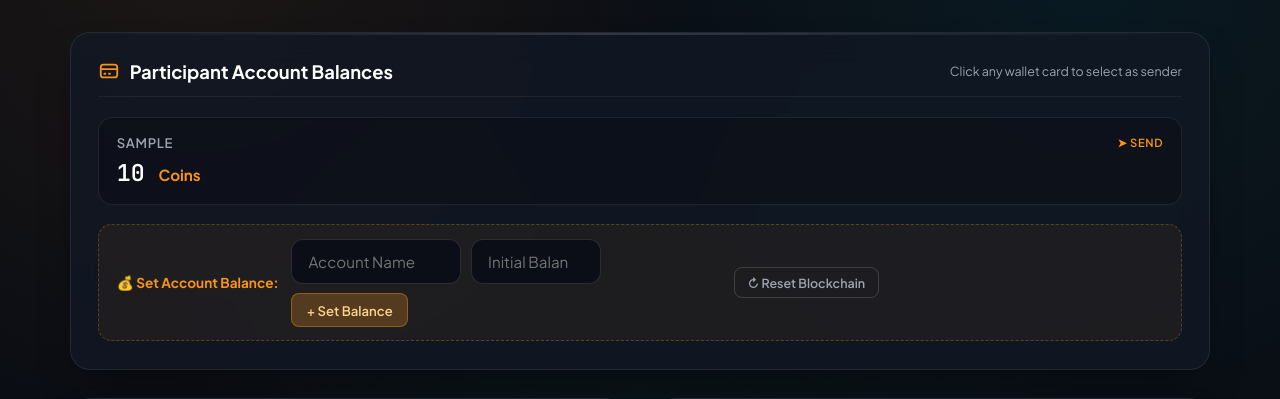
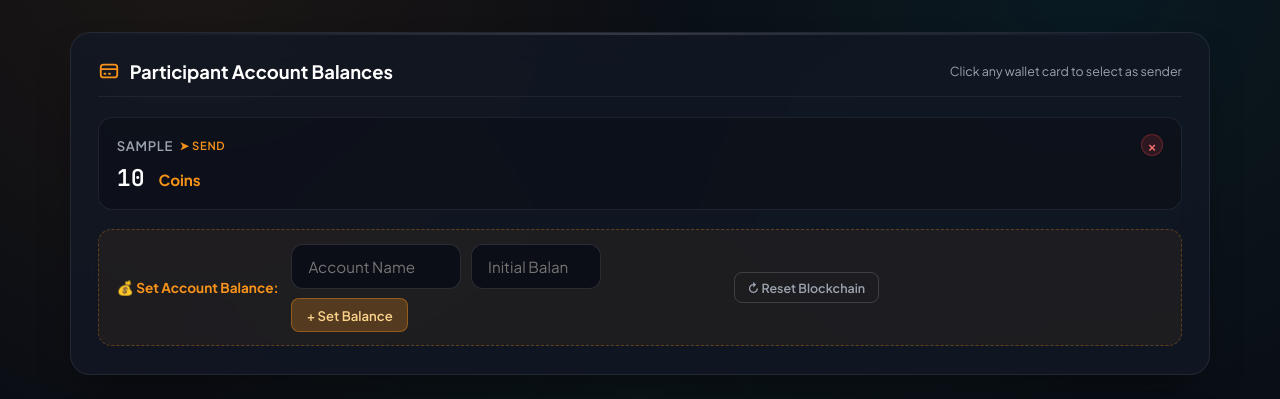
Before and after one commit to Jagadamba24/Bitcoin-Transaction, a Flask app: page / in a window 1280 px wide. Shown: the part 186-585 px from the top of the page. Run offline with Flask 3, Linux system fonts and the light colour scheme; tables that the repository leaves empty hold one stand-in row (values such as "Sample post").

Commit message:
Remove initial participants and add participant delete action

```diff
--- a/app.py
+++ b/app.py
@@ -14,6 +14,7 @@ from blockchain import (
     set_account_balance,
     deduct_balance,
     credit_balance,
+    delete_account,
     reset_database
 )
 
@@ -129,6 +130,14 @@ def set_balance():
     return redirect(url_for("index"))
 
 
+@app.route("/remove_account", methods=["POST"])
+def remove_account():
+    user = request.form.get("user", "").strip()
+    if user:
+        delete_account(user)
+    return redirect(url_for("index"))
+
+
 @app.route("/reset", methods=["POST"])
 def reset():
     reset_database()
--- a/blockchain.py
+++ b/blockchain.py
@@ -224,6 +224,15 @@ def get_unspent_ids():
     return [txid for txid in all_ids if txid not in spent_set]
 
 
+def delete_account(username):
+    if not username:
+        return
+    clean_user = username.strip()
+    cursor.execute("DELETE FROM accounts WHERE LOWER(username) = LOWER(?)", (clean_user,))
+    cursor.execute("DELETE FROM transactions WHERE LOWER(sender) = LOWER(?) OR LOWER(receiver) = LOWER(?)", (clean_user, clean_user))
+    conn.commit()
+
+
 def reset_database():
     cursor.execute("DELETE FROM transactions")
     cursor.execute("DELETE FROM spent")
--- a/templates/index.html
+++ b/templates/index.html
@@ -193,6 +193,29 @@
             color: var(--accent-bitcoin);
             font-size: 0.95rem;
             font-weight: 700;
+        }
+
+        .btn-remove-account {
+            background: rgba(239, 68, 68, 0.15);
+            border: 1px solid rgba(239, 68, 68, 0.3);
+            color: #f87171;
+            width: 22px;
+            height: 22px;
+            border-radius: 50%;
+            display: inline-flex;
+            align-items: center;
+            justify-content: center;
+            font-size: 0.9rem;
+            cursor: pointer;
+            line-height: 1;
+            padding: 0;
+            transition: all 0.2s ease;
+        }
+
+        .btn-remove-account:hover {
+            background: var(--danger-red);
+            color: #ffffff;
+            transform: scale(1.15);
         }
 
         /* Balance Setup Bar */
@@ -508,8 +531,14 @@
                 {% for user, balance in wallet_balances.items() %}
                     <div class="wallet-card" onclick="selectSender('{{ user }}')">
                         <div class="wallet-owner">
-                            {{ user }}
-                            <span style="font-size: 0.7rem; color: var(--accent-bitcoin);">&#x27A4; Send</span>
+                            <span style="display: flex; align-items: center; gap: 0.4rem;">
+                                {{ user }}
+                                <span style="font-size: 0.7rem; color: var(--accent-bitcoin);">&#x27A4; Send</span>
+                            </span>
+                            <form action="/remove_account" method="POST" style="margin: 0;" onsubmit="event.stopPropagation();">
+                                <input type="hidden" name="user" value="{{ user }}">
+                                <button type="submit" class="btn-remove-account" title="Remove participant {{ user }}" onclick="event.stopPropagation();">&times;</button>
+                            </form>
                         </div>
                         <div class="wallet-balance">
                             {{ balance }} <span>Coins</span>
```
Also changed, not shown: database.db.
